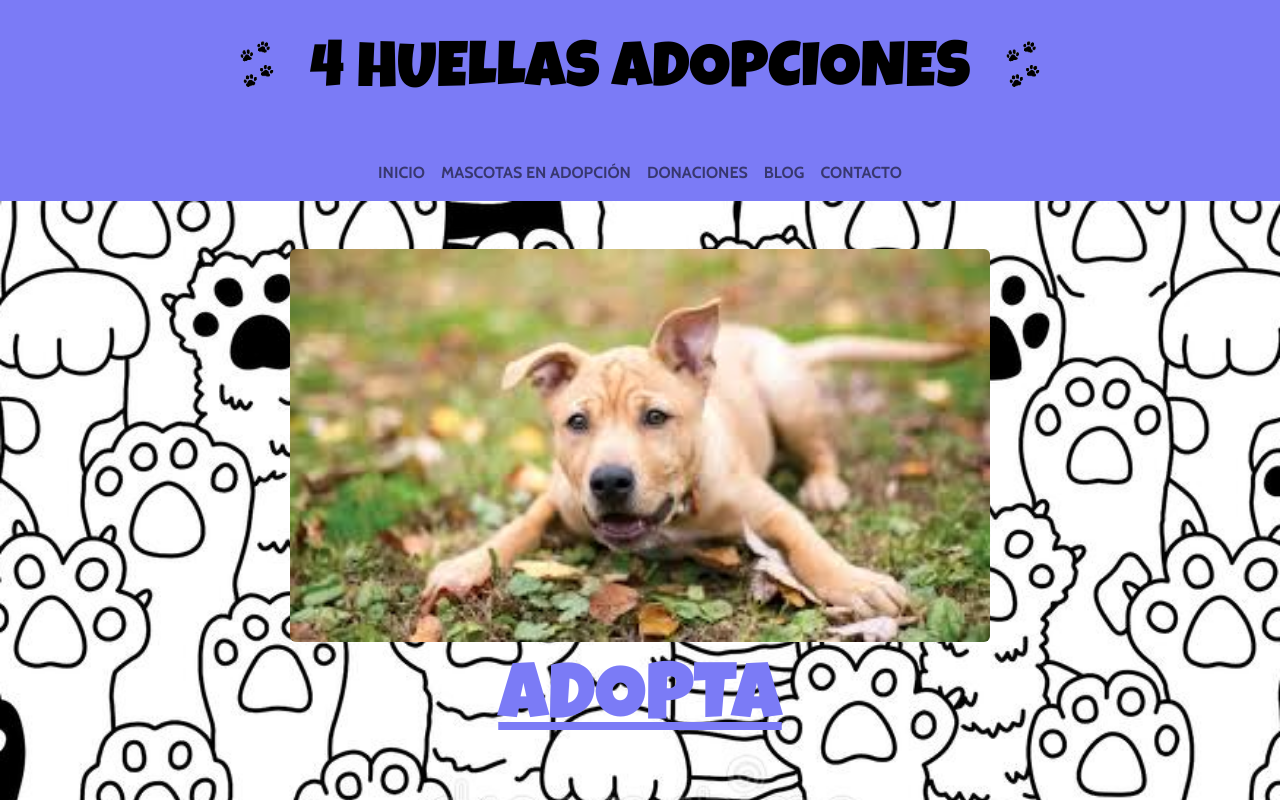
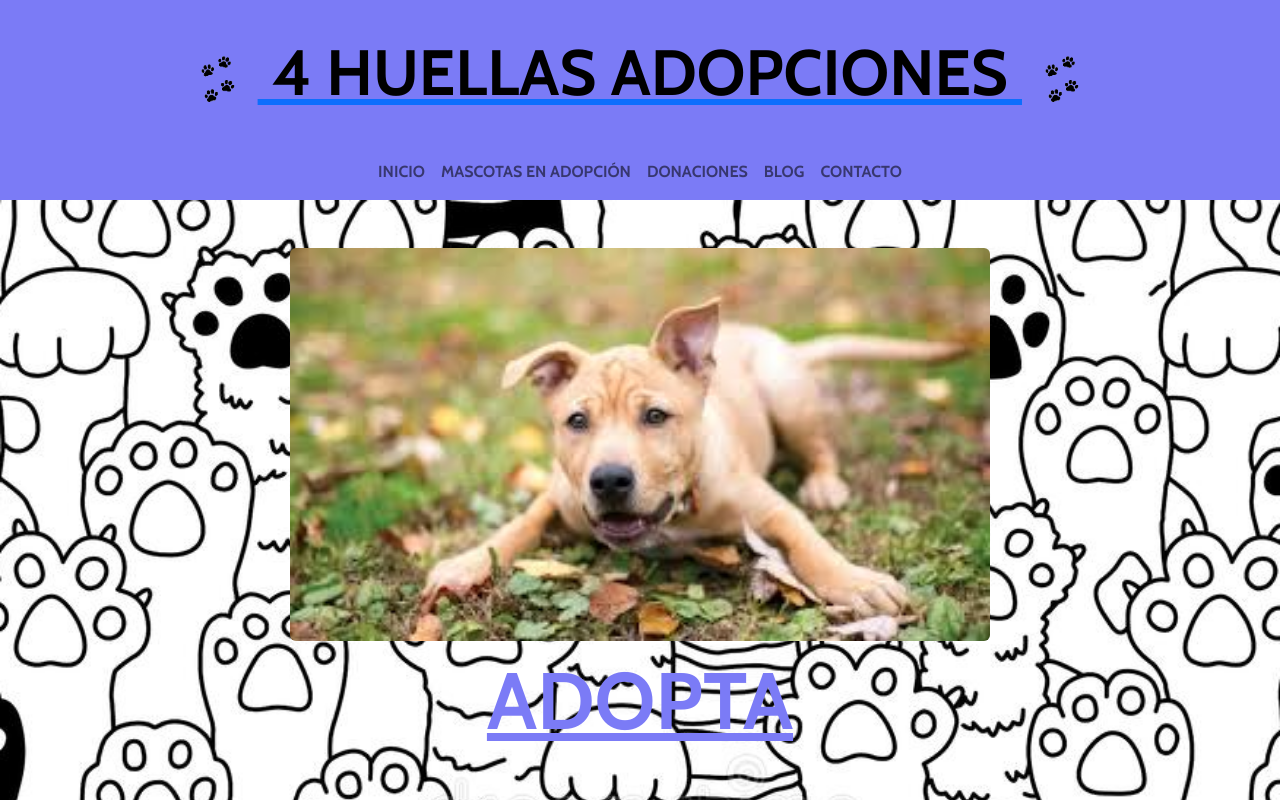
Before and after one commit to gabrielbernarddi/gabriel_bernardi_4huellas, a plain HTML site: page index.html in a window 1280 px wide. Shown: the top 800 px of the page. Drawn offline with nearby package versions, Linux system fonts and the light colour scheme; a web font is replaced by a local one.

Commit message:
ajustes2

```diff
--- a/index.html
+++ b/index.html
@@ -26,12 +26,13 @@
 <body>
 
     <header>
-
         <div class="container d-flex flex-wrap justify-content-center py-4">
-         <a class="titulo" href="index.html">
+         <a href="index.html">
+            <div class="titulo">
                 <img src="images/4patas-color.png" alt="Logo" width="80" height="80" class="align-text-center">
                     4 HUELLAS ADOPCIONES
                 <img src="images/4patas-color.png" alt="Logo" width="80" height="80" class="align-text-center">
+            </div>
             </a>
         </div>
 
--- a/main.css
+++ b/main.css
@@ -2,15 +2,11 @@ body {
     margin: 0px;
 }
 
-header {
-    background-color: rgb(123, 123, 246) !important;
-}
-
 .titulo {
     font-size: 4em !important;
-    text-decoration: none;
+    text-decoration: none !important;
     color: black !important;
-    font-family: 'Luckiest Guy', sans-serif;
+    font-family: 'Cabin', sans-serif;
 }
 
 .nav-items {
@@ -36,7 +32,7 @@ main {
     color: rgb(123, 123, 246);
     text-align: center;
     font-size: 80px;
-    font-family: 'Luckiest Guy', sans-serif;
+    font-family: 'Cabin', sans-serif;
     display: block;
     margin-left: auto;
     margin-right: auto;
@@ -47,7 +43,7 @@ main {
     color: rgb(123, 123, 246);
     text-align: center;
     font-size: 80px;
-    font-family: 'Luckiest Guy', sans-serif;
+    font-family: 'Cabin', sans-serif;
     display: block;
     margin-left: auto;
     margin-right: auto;
@@ -228,3 +224,8 @@ main {
     color:rgb(0, 0, 0);
     text-align: right;
 }
+
+
+header {
+    background-color: rgb(123, 123, 246) !important;
+}
```
